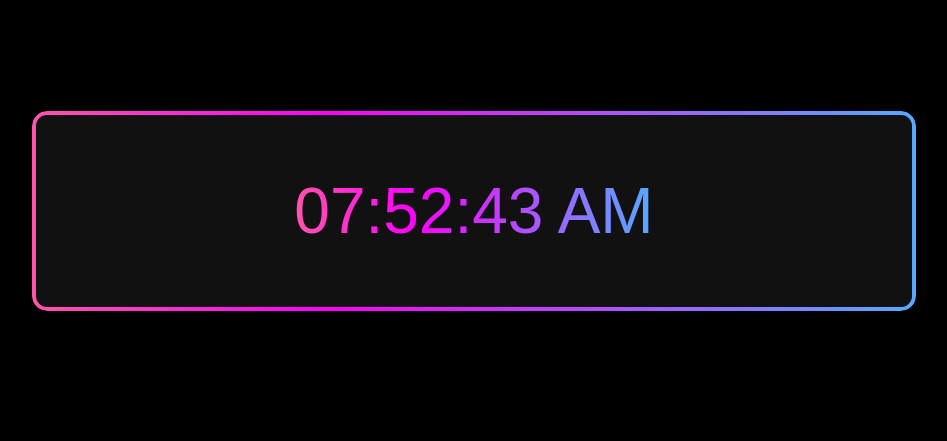
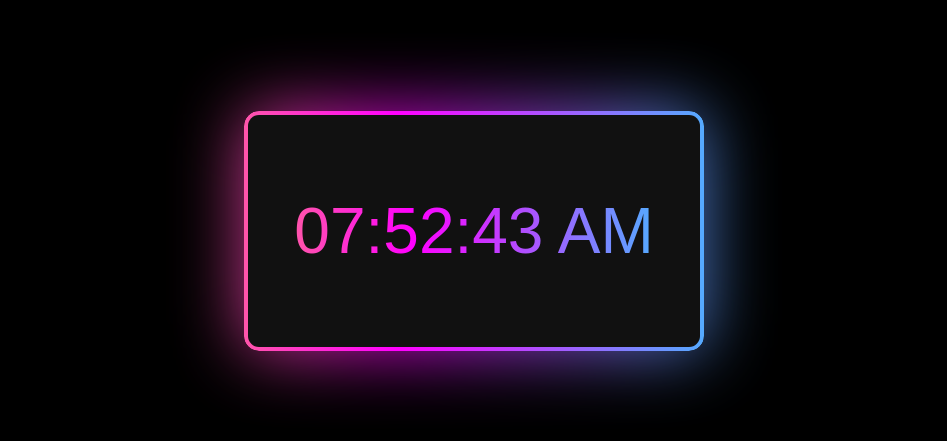
Before and after one commit to tfuc03/mini-clock, a plain HTML site: page index.html in a window 1280 px wide. Shown: the part 147-588 px from the top of the page, without its empty margins (166-1113 px from the left). Drawn offline with Linux system fonts and the light colour scheme; a web font is replaced by a local one.

Commit message:
Upgrade clock animation

```diff
--- a/style.css
+++ b/style.css
@@ -65,14 +65,15 @@ body{
 #clock {
     position: relative;
     margin: 250px auto 0;
-    width: 70%;
+    width: fit-content;
+    padding: 20px 50px;
     height: 200px;
     border-radius: 15px;
     background: #111;
     display: flex;
     justify-content: center;
     align-items: center;
-    overflow: hidden;
+    overflow: visible;
 }
 
 #clock::before {
@@ -102,8 +103,8 @@ body{
     background: linear-gradient(90deg, #0f0, #ff0, #f0f, #0ff);
     background-size: 300% 300%;
     animation: glow 6s linear infinite;
-    filter: blur(25px);
-    opacity: 0.7;
+    filter: blur(35px);
+    opacity: 0.8;
     z-index: -1;
 }
 
```
